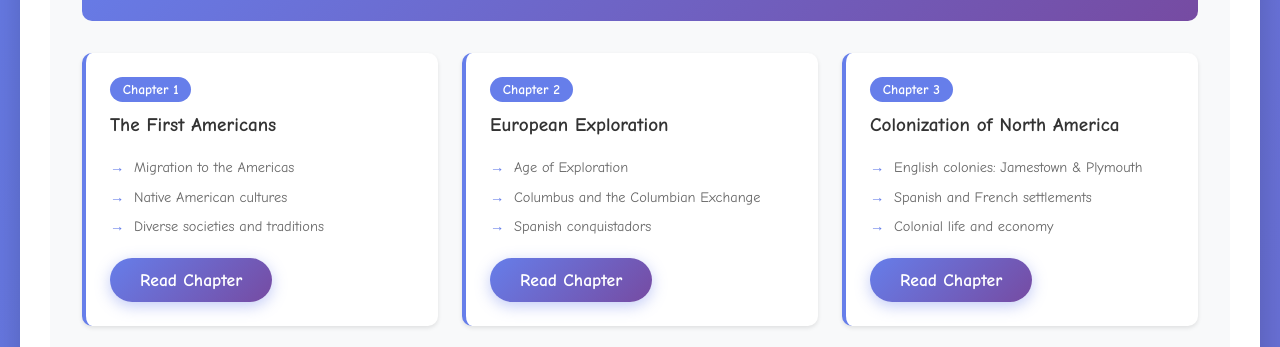
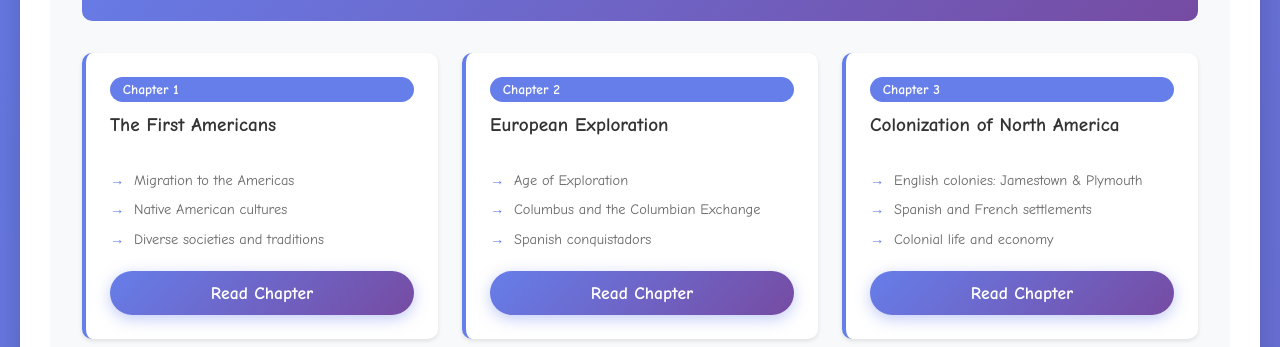
Before and after one commit to learnwithexamples/kidslearn, a plain HTML site: page history/american-history/american-history.html in a window 1280 px wide. Shown: the part 593-940 px from the top of the page. Drawn offline with Linux system fonts and the light colour scheme.

Commit message:
update history css

```diff
--- a/styles/history.css
+++ b/styles/history.css
@@ -129,6 +129,8 @@
     box-shadow: 0 2px 4px rgba(0, 0, 0, 0.1);
     transition: transform 0.3s, box-shadow 0.3s;
     border-left: 4px solid #667eea;
+    display: flex;
+    flex-direction: column;
 }
 
 .chapter-card:hover {
@@ -157,6 +159,7 @@
     list-style: none;
     padding: 0;
     margin: 1rem 0;
+    flex-grow: 1;
 }
 
 .chapter-topics li {
@@ -173,6 +176,11 @@
     left: 0;
     color: #667eea;
     font-weight: bold;
+}
+
+.chapter-card .topic-link {
+    margin-top: auto;
+    text-align: center;
 }
 
 /* Chapter Lesson Page */
```
